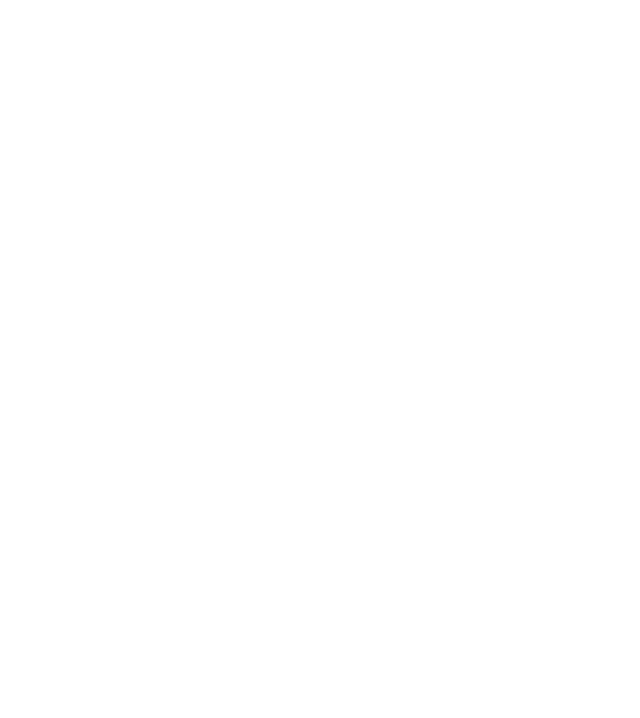
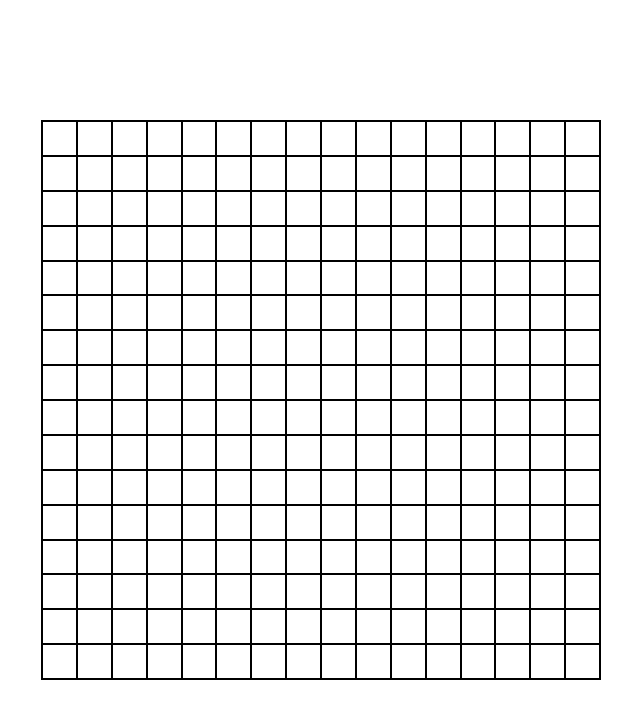
Before and after one commit to will-pirtle/etch-a-sketch, a plain HTML site: page index.html in a window 1280 px wide. Shown: the whole page, without its empty margins (319-959 px from the left). Drawn offline with Linux system fonts and the light colour scheme.

Commit message:
Added 16x16 grid

```diff
--- a/index.html
+++ b/index.html
@@ -8,6 +8,10 @@
   <link rel="stylesheet" href="styles.css">
 </head>
 <body>
+  <div class="container">
+    <div class="grid"></div>
+  </div>
+
   <script src="main.js"></script>
 </body>
 </html>
--- a/main.js
+++ b/main.js
@@ -0,0 +1,16 @@
+let size = 16;
+const grid = document.querySelector('.grid');
+
+console.log(grid.clientWidth);
+
+for (let i = 0; i < size; i++) {
+  const gridCol = document.createElement('div');
+  gridCol.classList.add('grid-col');
+  grid.appendChild(gridCol);
+
+  for (let j = 0; j < size; j++) {
+    const gridBox = document.createElement('div');
+    gridBox.classList.add('grid-box');
+    gridCol.appendChild(gridBox);
+  }
+}
--- a/styles.css
+++ b/styles.css
@@ -3,3 +3,36 @@
   padding: 0;
   box-sizing: border-box;
 }
+
+.container {
+  width: 100vw;
+  height: 100vh;
+
+  display: flex;
+  flex-direction: column;
+  justify-content: center;
+  align-items: center;
+}
+
+.grid {
+  width: 70vh;
+  height: 70vh;
+
+  display: flex;
+  border: 1px solid black;
+}
+
+.grid-col {
+  width: 100%;
+  height: 100%;
+
+  display: flex;
+  flex-direction: column;
+}
+
+.grid-box {
+  width: 100%;
+  height: 100%;
+
+  border: 1px solid black;
+}
```
